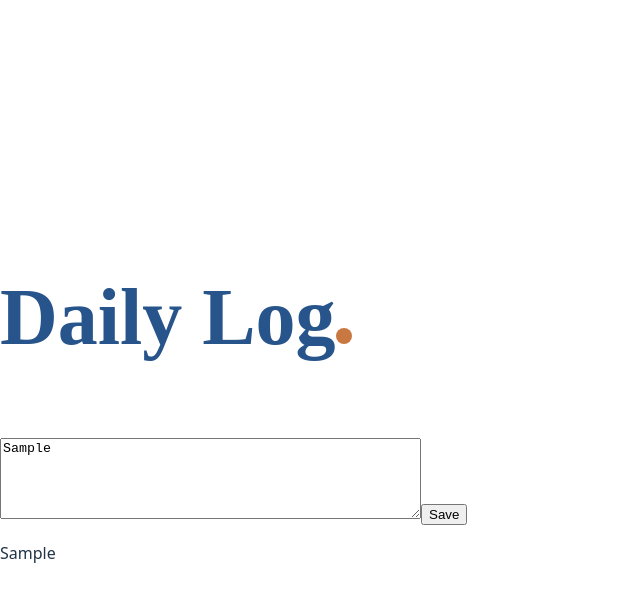
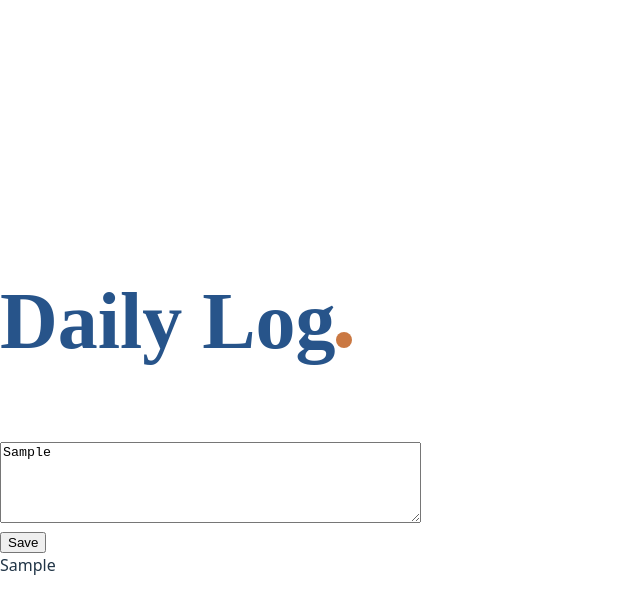
Before and after one commit to helicohedron/meow-log, a React (Vite) app in the folder p3-react-app/: page /log in a window 1280 px wide. Both pictures are taken after typing "Sample" into the empty fields and a click on the input "Save". Shown: the top 610 px of the page, without its empty margins (0-640 px from the left). Built offline with nearby package versions, Linux system fonts and the light colour scheme; a web font is replaced by a local one.

Commit message:
fix: displays text when there are no saved logs

```diff
--- a/p3-react-app/src/components/DisplayLog.jsx
+++ b/p3-react-app/src/components/DisplayLog.jsx
@@ -1,12 +1,11 @@
 function DisplayLog({logs}) {
   return (
     <div>
-      <p>{logs ? logs.map((log) => (
-        <>
-          <span>{log}</span>
-          <br />
-        </>
-      )) : ''}</p>
+      {logs.length > 0 ? logs.map((log, index) => (
+        <div key={index}>
+          <span>{log}</span><br />
+        </div>
+      )) : 'You have no logs at the moment.'}
     </div>
   );
 }
--- a/p3-react-app/src/components/LogField.jsx
+++ b/p3-react-app/src/components/LogField.jsx
@@ -21,7 +21,7 @@ function LogField( { logs, setLogs }) {
           maxLength={150}
           value={log}
           onChange={(e) => setLog(e.target.value)}
-        />
+        /><br />
         <input type='submit' value='Save'></input>
       </form>
    </div>
--- a/p3-react-app/src/pages/LogPage.jsx
+++ b/p3-react-app/src/pages/LogPage.jsx
@@ -5,7 +5,6 @@ import { useState, useEffect } from 'react';
 
 
 function Log() {
-  // const [log, setLog] = useState('');
   const [logs, setLogs] = useState([]);
 
   useEffect(() => {
@@ -15,7 +14,6 @@ function Log() {
     }
   }, []);
 
-  // add delete option
 
   return (
     <div>
```
